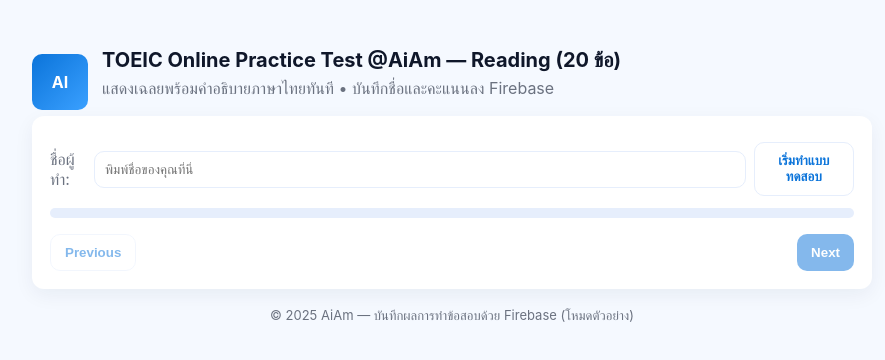
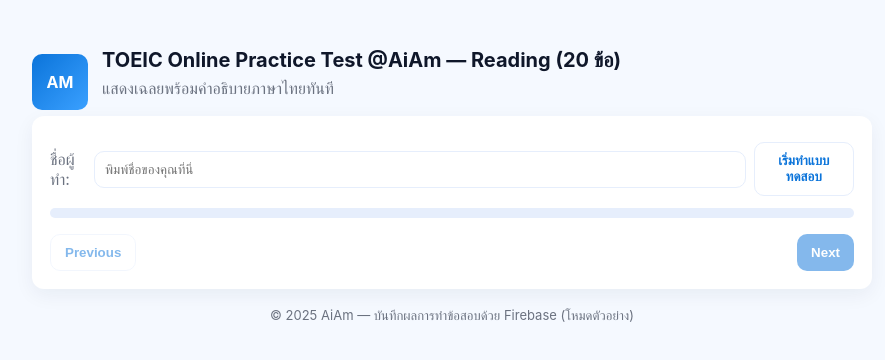
Before and after one commit to amruaiai-wq/Toeic-online, a plain HTML site: page index.html in a window 1280 px wide. Shown: the whole page, without its empty margins (188-1073 px from the left). Drawn offline with Linux system fonts and the light colour scheme.

Commit message:
Update index.html

```diff
--- a/index.html
+++ b/index.html
@@ -39,10 +39,10 @@
 <body>
   <div class="wrap">
     <header>
-      <div class="logo">AI</div>
+      <div class="logo">AM</div>
       <div>
         <h1>TOEIC Online Practice Test @AiAm — Reading (20 ข้อ)</h1>
-        <p class="lead">แสดงเฉลยพร้อมคำอธิบายภาษาไทยทันที • บันทึกชื่อและคะแนนลง Firebase</p>
+        <p class="lead">แสดงเฉลยพร้อมคำอธิบายภาษาไทยทันที</p>
       </div>
     </header>
 
@@ -81,7 +81,6 @@ const firebaseConfig = {
   appId: "1:1052262804229:web:bd06374570c5ab2d44256c",
   measurementId: "G-7SFMZYNS43"
 };
-
 // Initialize Firebase
 const app = initializeApp(firebaseConfig);
 const analytics = getAnalytics(app);
```
